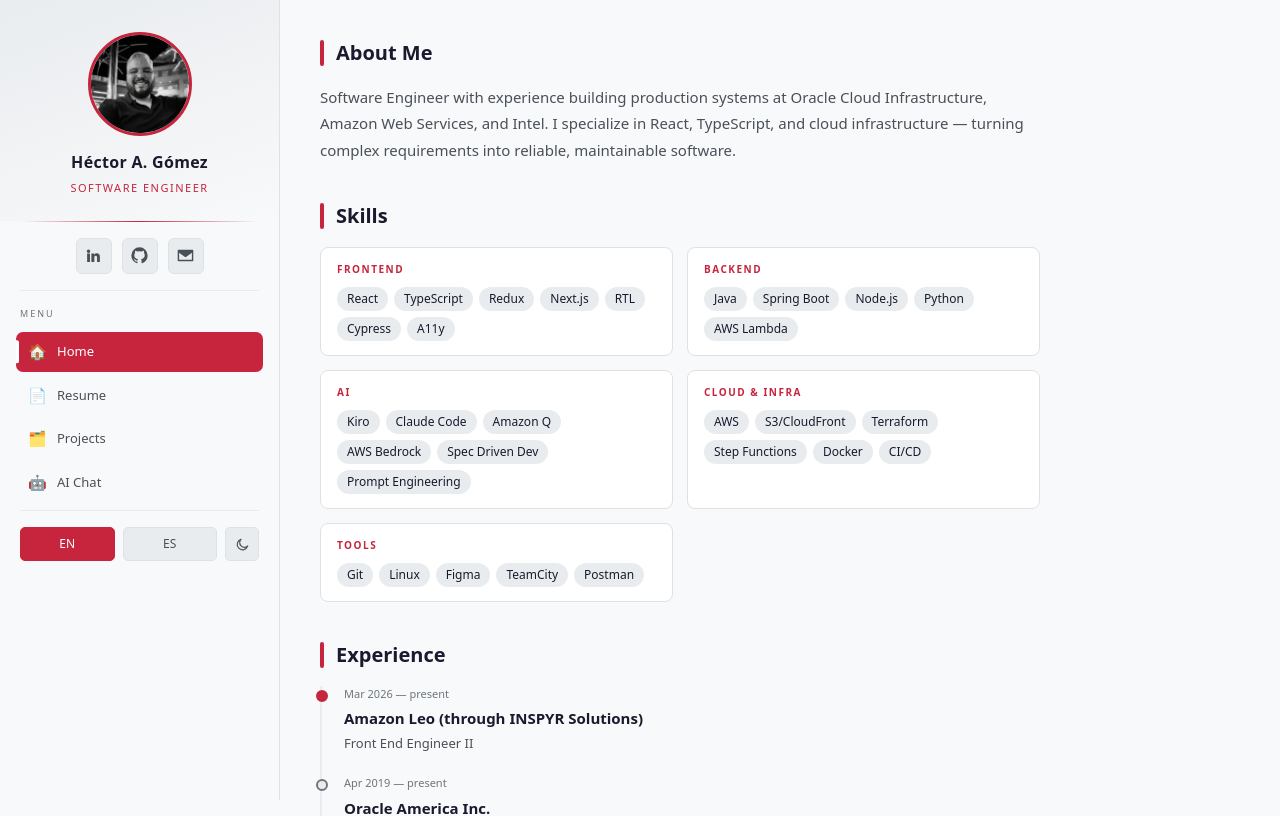
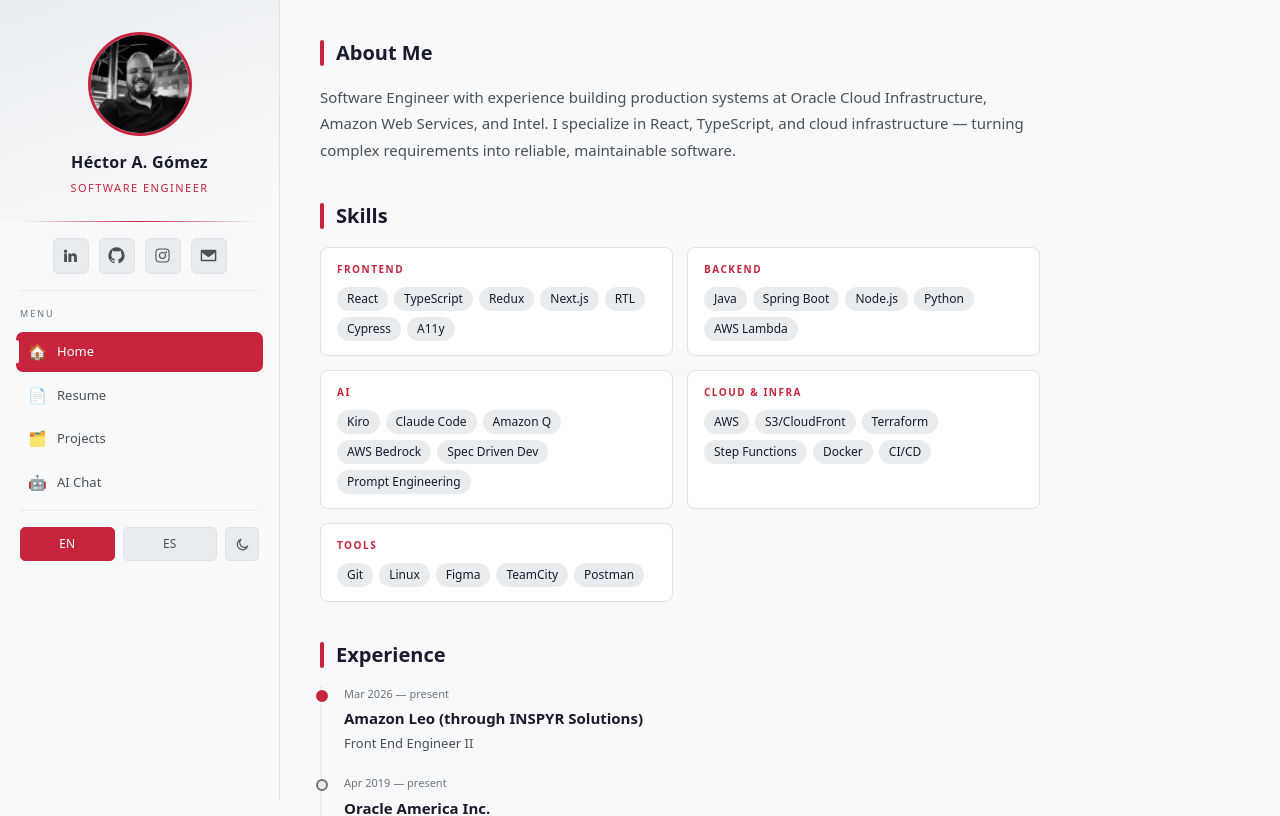
Before and after one commit to hectoragr/portfolio, a React (Vite) app: page / in a window 1280 px wide. Shown: the top 816 px of the page. Built offline with nearby package versions, Linux system fonts and the light colour scheme.

Commit message:
feat: add Instagram social icon and link
- personal.ts: add instagram URL (instagram.com/Hectoragr)
- Sidebar.tsx: inline SVG icon between GitHub and Email

```diff
--- a/src/commons/Sidebar.tsx
+++ b/src/commons/Sidebar.tsx
@@ -82,6 +82,23 @@ const Sidebar: React.FC<SidebarProps> = ({ onNavClick }) => {
             focusable="false"
           >
             <path d="M12 .5A11.5 11.5 0 0 0 .5 12a11.5 11.5 0 0 0 7.86 10.92c.58.1.79-.25.79-.55v-1.94c-3.2.7-3.88-1.540-3.88-1.54-.53-1.34-1.29-1.7-1.29-1.7-1.05-.72.08-.7.08-.7 1.16.08 1.77 1.19 1.77 1.19 1.03 1.77 2.7 1.26 3.36.96.1-.75.4-1.26.73-1.55-2.55-.29-5.23-1.28-5.23-5.7 0-1.26.45-2.29 1.19-3.1-.12-.29-.52-1.46.11-3.05 0 0 .96-.31 3.16 1.18a10.9 10.9 0 0 1 5.76 0c2.2-1.49 3.16-1.18 3.16-1.18.63 1.59.23 2.76.11 3.05.74.81 1.19 1.84 1.19 3.1 0 4.43-2.69 5.4-5.25 5.69.41.36.78 1.06.78 2.14v3.17c0 .3.21.66.8.55A11.5 11.5 0 0 0 23.5 12A11.5 11.5 0 0 0 12 .5z" />
+          </svg>
+        </a>
+        <a
+          href={PERSONAL.instagram}
+          target="_blank"
+          rel="noreferrer"
+          className="sidebar__social-btn"
+          aria-label="Instagram"
+        >
+          <svg
+            className="sidebar__social-icon"
+            viewBox="0 0 24 24"
+            fill="currentColor"
+            aria-hidden="true"
+            focusable="false"
+          >
+            <path d="M7.75 2h8.5A5.75 5.75 0 0 1 22 7.75v8.5A5.75 5.75 0 0 1 16.25 22h-8.5A5.75 5.75 0 0 1 2 16.25v-8.5A5.75 5.75 0 0 1 7.75 2zm0 1.5A4.25 4.25 0 0 0 3.5 7.75v8.5A4.25 4.25 0 0 0 7.75 20.5h8.5A4.25 4.25 0 0 0 20.5 16.25v-8.5A4.25 4.25 0 0 0 16.25 3.5zM12 7a5 5 0 1 1 0 10 5 5 0 0 1 0-10zm0 1.5a3.5 3.5 0 1 0 0 7 3.5 3.5 0 0 0 0-7zm5.25-2.5a1.25 1.25 0 1 1 0 2.5 1.25 1.25 0 0 1 0-2.5z" />
           </svg>
         </a>
         <a
--- a/src/config/personal.ts
+++ b/src/config/personal.ts
@@ -5,5 +5,6 @@ export const PERSONAL = {
   email: 'hector.agr@gmail.com',
   linkedin: 'https://www.linkedin.com/in/hagomezr',
   github: 'https://github.com/hectoragr',
+  instagram: 'https://www.instagram.com/Hectoragr',
   photo: '/assets/profile.jpg',
 } as const;
```
